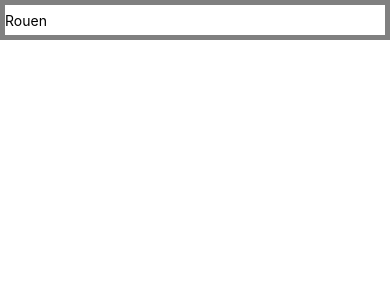
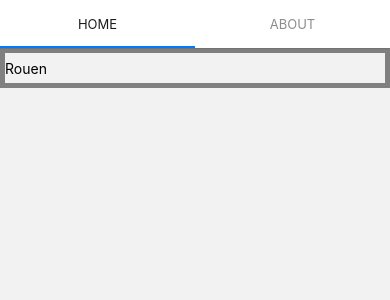
Before and after one commit to Phiphilio/monAppMeteo, a React Native app in the folder weatherPhil/: screen /Home in a window 390 px wide. Shown: the top 300 px of the page. Built offline with nearby package versions, Linux system fonts and the light colour scheme.

Commit message:
installation de react navigation et mise en place du système de navigation

```diff
--- a/weatherPhil/App.js
+++ b/weatherPhil/App.js
@@ -1,9 +1,20 @@
 import React from 'react';
 import About from "./composants/about.js"
 import Home from "./composants/search.js"
+import {View, Text} from 'react-native'
+import {NavigationContainer} from '@react-navigation/native'
+import {createMaterialTopTabNavigator } from '@react-navigation/material-top-tabs'
+
+const Tab = createMaterialTopTabNavigator ()
 
 export default function App() {
   return (
-    <Home/>
+  <NavigationContainer>
+   <Tab.Navigator>
+      <Tab.Screen name="Home" component = {Home}/>
+      <Tab.Screen name="About" component = {About}/>
+   </Tab.Navigator>
+  </NavigationContainer>
+
   );
 }
--- a/weatherPhil/composants/search.js
+++ b/weatherPhil/composants/search.js
@@ -14,8 +14,8 @@ export default function Home () {
     <View>
         <TextInput
                 style={{height:40, borderColor: 'grey', borderWidth: 5}}
-                placeholder = {"Rouen"}
-                onChangeText = {(text)=>setcity(text)}
+
+                onChange = {(text)=>setcity(text)}
                 value = {city}
               />
     </View>
```
Also changed, not shown: weatherPhil/package.json (+8 -1 lines), 1 other file (tests, documents, lock files or other folders).
